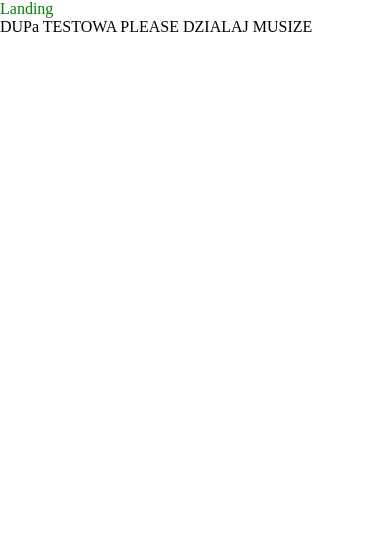
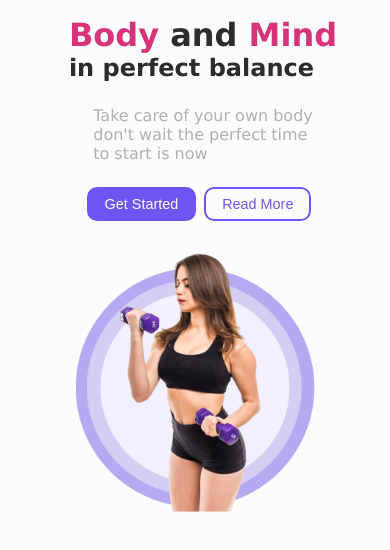
Before and after one commit to xFluzr/Onyx-Fitness, a React (Create React App) app: page / in a window 390 px wide. Shown: the top 550 px of the page. Built offline with nearby package versions, Linux system fonts and the light colour scheme.

Commit message:
Added First Section of Landing page

```diff
--- a/src/App.js
+++ b/src/App.js
@@ -6,7 +6,7 @@ const App = () => {
   return (
     <>
       <Home />
-      DUPa TESTOWA PLEASE DZIALAJ MUSIZE
+
     </>
   )
 }
--- /dev/null
+++ b/src/components/homepage/Button.js
@@ -0,0 +1,15 @@
+import React from "react";
+import "./button.css";
+
+const Button = ({ type, text, isBackground = true }) => {
+  return (
+    <button
+      type={type}
+      className={`${isBackground ? "background" : "no-background"} btn`}
+    >
+      {text}
+    </button>
+  );
+};
+
+export default Button;
--- a/src/components/homepage/Landing.js
+++ b/src/components/homepage/Landing.js
@@ -1,16 +1,45 @@
-import React from 'react'
-import "./landing.css"
+import React from "react";
+import "./landing.css";
+import Button from "./Button";
+import LandingImage from "../../assets/homepage/hp2.png";
+import { faArrowDown } from "@fortawesome/free-solid-svg-icons";
+import { FontAwesomeIcon } from "@fortawesome/react-fontawesome";
 
 const Landing = () => {
   return (
     <section id="landing">
-      <div className='container'>
-        <p className='dupa'>
-          Landing
-        </p>
+      <div className="container">
+        <div className="landing-context">
+          <div className="landing-title">
+            <h1>
+              <span className="heading-pink">Body</span> and{" "}
+              <span className="heading-pink">Mind</span>
+            </h1>
+            <h2>in perfect balance</h2>
+          </div>
+          <p className="landing-text">
+            Take care of your own body
+            <br /> don't wait the perfect time
+            <br /> to start is now
+          </p>
+          <div className="landing-action">
+            <Button text="Get Started" type="button" isBackground={true} />
+            <Button text="Read More" type="button" isBackground={false} />
+          </div>
+        </div>
+
+          <img
+            className="landing-image"
+            src={LandingImage}
+            alt="training-woman"
+          />
+          <a href="#" className="nav-arrow">
+            <FontAwesomeIcon icon={faArrowDown} />
+          </a>
+
       </div>
     </section>
-  )
-}
+  );
+};
 
-export default Landing
+export default Landing;
--- /dev/null
+++ b/src/components/homepage/button.css
@@ -0,0 +1,47 @@
+.btn{
+    border-radius: 10px;
+    outline: 0;
+    border: 0;
+    padding: 1em 2em;
+    margin:0 1rem 1rem 0;
+    font-size: 1.5rem;
+    transition: 0.3s all ease;
+}
+.btn:hover{
+    cursor: pointer;
+    transform: scale(1.1);
+}
+.background{
+    background-color: var(--purple);
+    color:var(--background);
+    border:2px solid var(--purple);
+}
+.background:hover{
+    background-color: var(--background);
+    border:2px solid var(--purple);
+    color:var(--purple);
+}
+.no-background{
+    background-color: var(--background);
+    border:2px solid var(--purple);
+    color: var(--purple);
+}
+
+.no-background:hover{
+    background-color: var(--purple);
+    color: var(--background);
+}
+@media screen and (max-width:900px){
+    .btn{
+        padding: 0.75em 1.5rem;
+        margin-right: 0.75rem;
+        font-size: 1.1rem;
+    }
+}
+@media screen and (max-width:500px){
+    .btn{
+        padding: 0.50em 1rem;
+        margin-right: 0.5rem;
+        font-size: .9rem;
+    }
+}
--- a/src/components/homepage/landing.css
+++ b/src/components/homepage/landing.css
@@ -1,3 +1,121 @@
-.dupa{
-    color: green;
+#landing{
+    height: 95vh;
+    font-family:'Lucida Sans', 'Lucida Sans Regular', 'Lucida Grande', 'Lucida Sans Unicode', Geneva, Verdana, sans-serif;
 }
+.landing-context{
+    float:left;
+    min-width: 37.5%;
+    display: flex;
+    flex-direction: column;
+    margin: 10% 2rem 4rem 2rem;
+    height: 100%;
+}
+.landing-title{
+    margin-bottom: 0.5em;
+}
+.landing-title h1{
+    font-size: 4rem;
+    color: var(--dark);
+}
+
+.heading-pink{
+    color:var(--pink)
+}
+
+.landing-title h2{
+    font-size: 2rem;
+    color: var(--dark);
+}
+
+.landing-text{
+    color:var(--light-gray);
+    margin: 1em 0;
+    font-size: 1.5rem;
+}
+.landing-action{
+    margin-top: 0.5em;
+}
+
+
+.landing-image{
+    float: right;
+    position: absolute;
+    top:3rem;
+    right: 2rem;
+    max-width:60%;
+}
+
+.nav-arrow{
+    position: absolute;
+    bottom: 1rem;
+    right:3rem;
+    font-size: .9rem;
+    background-color: var(--purple);
+    color: var(--background);
+    padding: 1.4em;
+    border-radius: 50%;
+    transition: 0.3s all ease;
+
+}
+.nav-arrow:hover{
+    cursor: pointer;
+    transform: translateY(10px) ;
+
+}
+
+
+ /* MOBILE LOOK */
+
+@media screen and (max-width:900px) {
+    #landing{
+        height: auto;
+    }
+
+    .landing-context{
+        float: none;
+        margin: 2rem 1rem;
+        justify-content: center;
+        align-items: center;
+        width: 100%;
+    }
+    .landing-title h1{
+        font-size: 2.5rem;
+    }
+    .landing-title h2{
+        font-size: 1.75rem;
+    }
+    .landing-text{
+        font-size: 1.25rem;
+    }
+    .landing-image-wrapper{
+        height: 100%;
+        width: 100%;
+        margin: 0 auto;
+        display: block;
+    }
+    .landing-image{
+        float: none;
+        max-width: 100%;
+        position: initial;
+        display:block;
+
+
+    }
+    .nav-arrow{
+        display: none;
+    }
+}
+@media screen and (max-width:500px){
+    .landing-context{
+        margin: 1rem .5rem;
+    }
+    .landing-title h1{
+        font-size: 2rem;
+    }
+    .landing-title h2{
+        font-size: 1.5rem;
+    }
+    .landing-text{
+        font-size: 1rem;
+    }
+}
--- a/src/index.js
+++ b/src/index.js
@@ -5,7 +5,7 @@ import App from './App';
 
 const root = ReactDOM.createRoot(document.getElementById('root'));
 root.render(
-  <React.StrictMode>
+
     <App />
-  </React.StrictMode>
+
 );
--- a/src/styles/index.css
+++ b/src/styles/index.css
@@ -12,9 +12,14 @@
     --light-purple:#B5A9F2;
     --purple:#6F55F2;
 }
+body{
+    background-color: var(--background);
+}
 
 .container{
     margin: 0 auto;
     max-width: 1440px;
     width: 100%;
+    height: 100%;
+    position: relative;
 }
```
